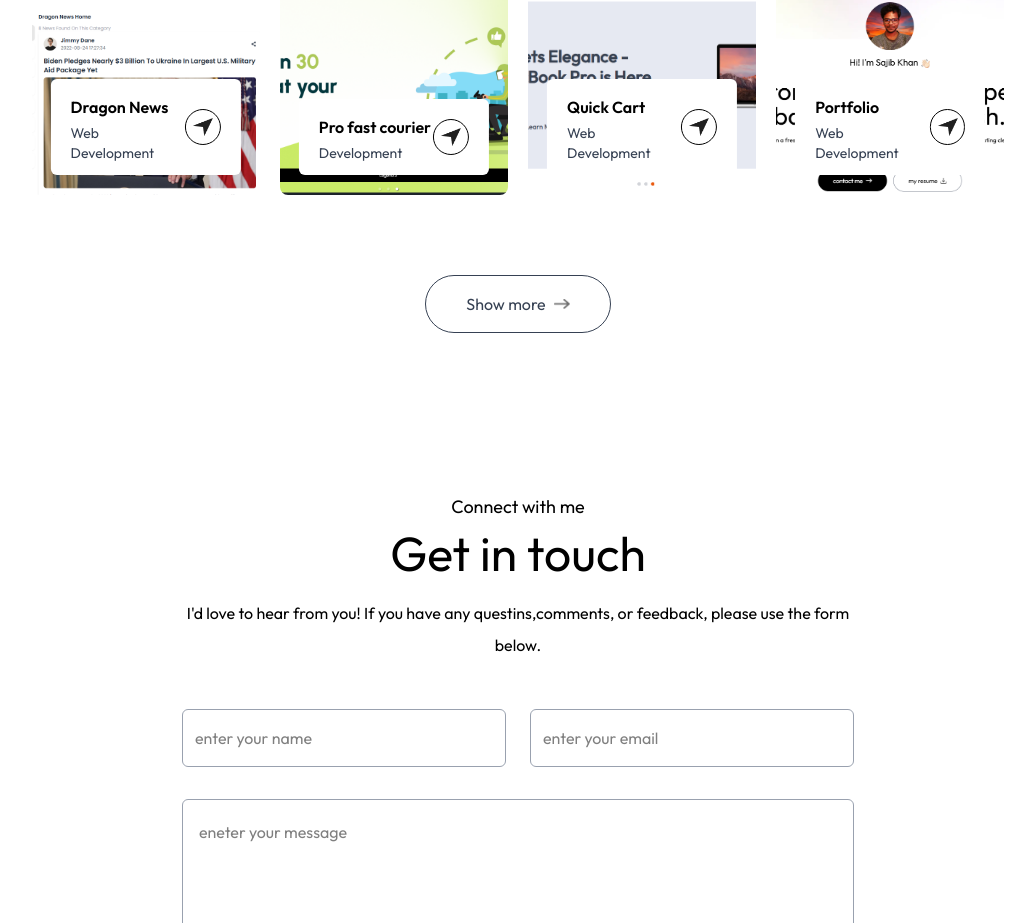
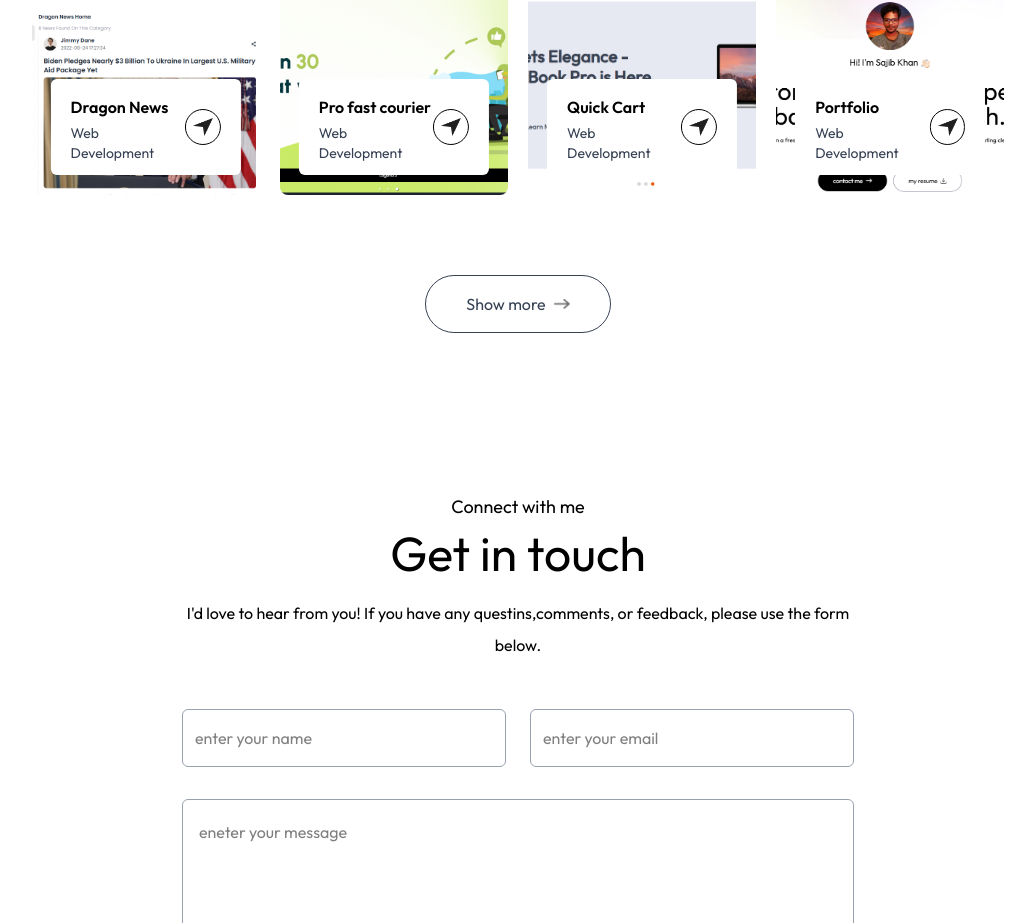
Before and after one commit to sajibkhan33/portfolio, a Next.js app: page / in a window 1280 px wide. Shown: the part 1950-2873 px from the top of the page, without its empty margins (122-1157 px from the left). Built offline with nearby package versions, Linux system fonts and the light colour scheme; a web font is replaced by a local one.

Commit message:
some changes

```diff
--- a/assets/assets.js
+++ b/assets/assets.js
@@ -91,7 +91,7 @@ export const workData = [
   },
   {
     title: "Pro fast courier",
-    description: "Development",
+    description: "Web Development",
     bgImage: "/pro-fast-courier.png",
     link: "https://pro-fast-d8b0e.web.app/",
   },
```
